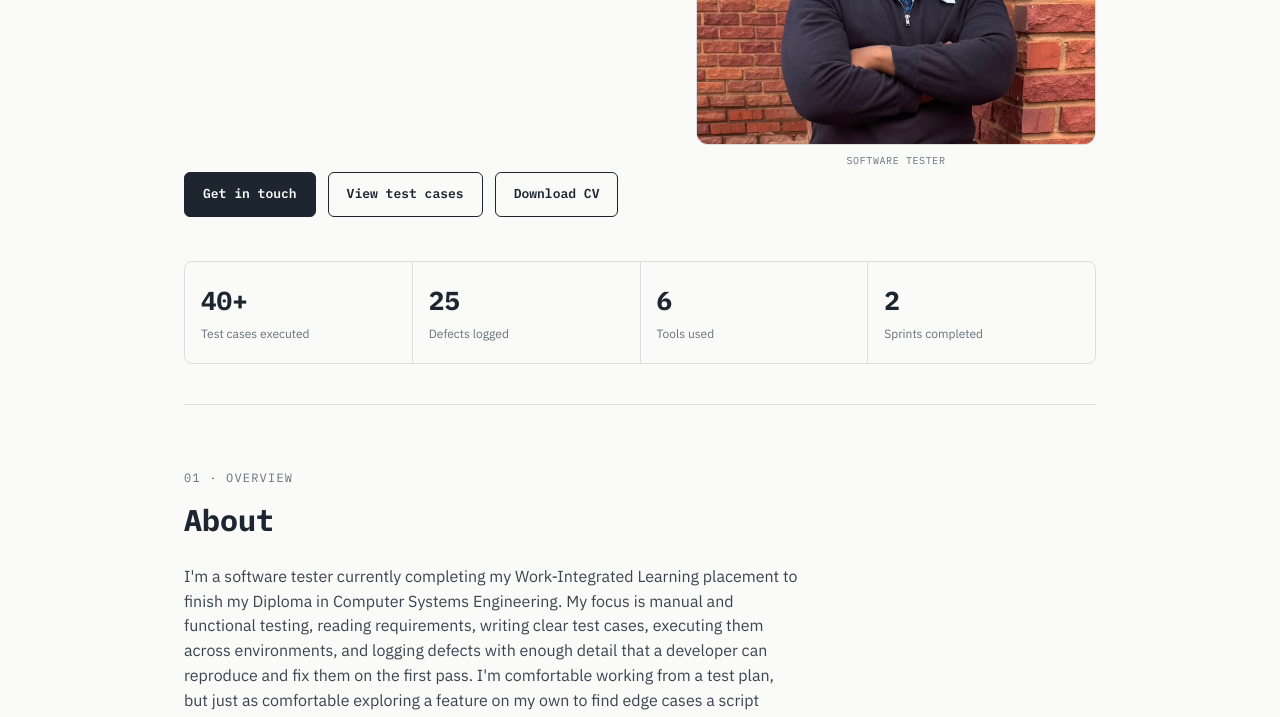
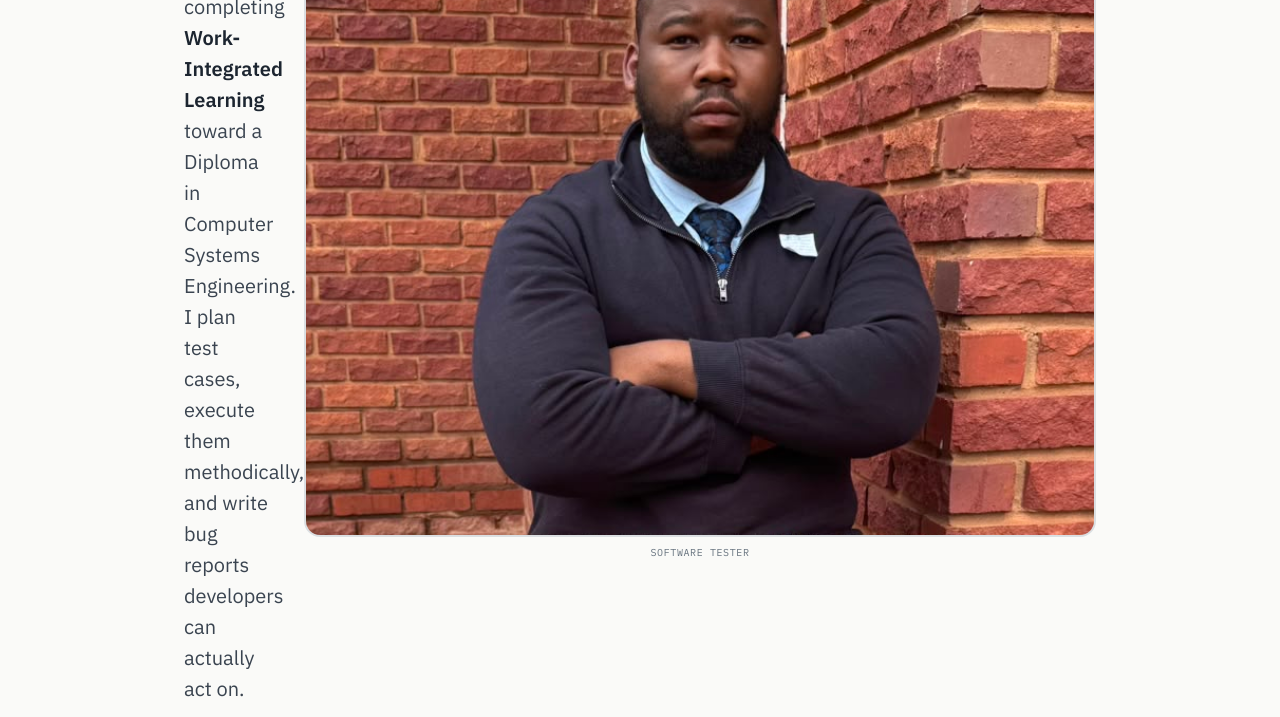
Before and after one commit to thapelomokoa/software-tester-portfolio, a plain HTML site: page index.html in a window 1280 px wide. Shown: the part 497-1214 px from the top of the page. Drawn offline with Linux system fonts and the light colour scheme.

Commit message:
index.html

```diff
--- a/index.html
+++ b/index.html
@@ -132,13 +132,13 @@
   }
   .hero-text{ flex:1; min-width:0; }
   .photo-frame{
-    flex:none; width:400px;
+    flex:none; width:792px;
   }
   .photo-frame .frame-box{
-    width:400px;
-    height:400px;
-    border-radius:12px;
-    border:1px solid var(--hairline);
+    width:792px;
+    height:792px;
+    border-radius:16px;
+    border:2px solid var(--hairline);
     background:var(--paper-dim);
     overflow:hidden;
     position:relative;
```
